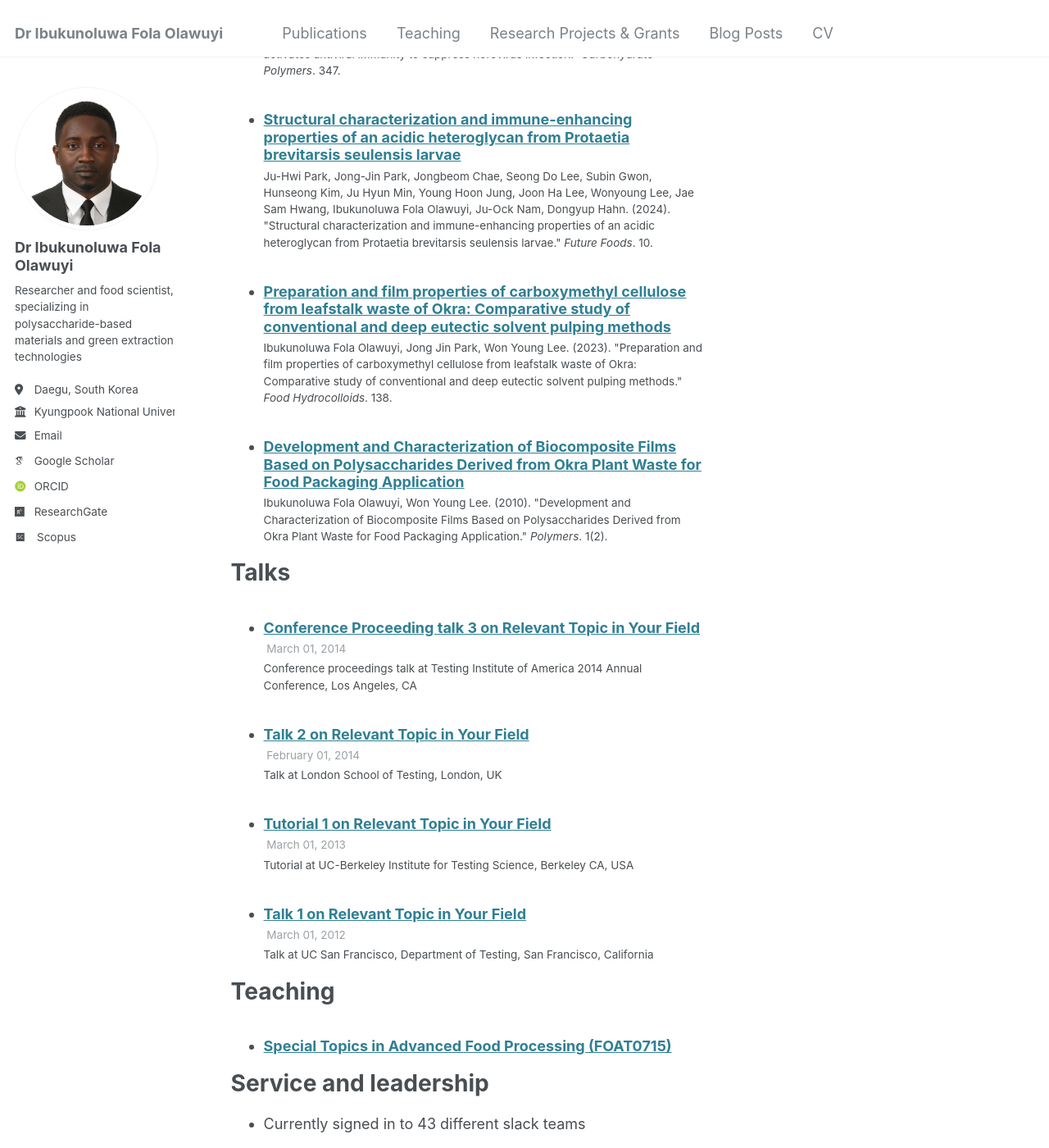
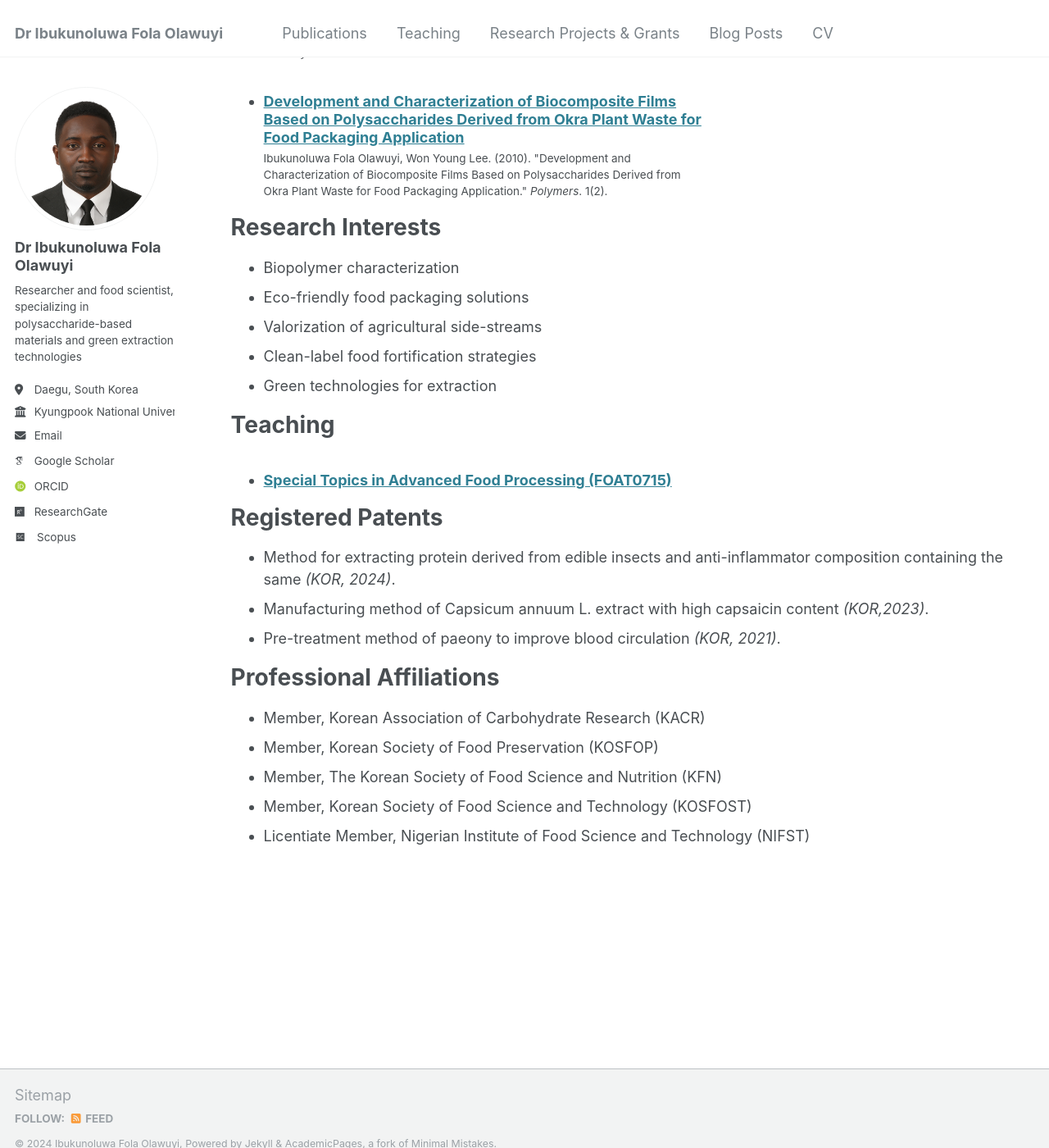
Before and after one commit to ibukunfola/ibukunfola.github.io, a Jekyll site: the page built from _pages/cv.md, in a window 1280 px wide and 1400 px high, scrolled down 1274 px. Shown: the whole window at 82% size. Built offline with Jekyll 4.4.1, drawn with Linux system fonts in a browser that asks for light colours; some web fonts are replaced; some of the changed text lies outside the part shown.

Commit message:
Update cv.md

```diff
--- a/_pages/cv.md
+++ b/_pages/cv.md
@@ -11,35 +11,23 @@ redirect_from:
 
 Education
 ======
-* Ph.D in Version Control Theory, GitHub University, 2018 (expected)
-* M.S. in Jekyll, GitHub University, 2014
-* B.S. in GitHub, GitHub University, 2012
+* Ph.D in Food Science and Biotechnology, Kyungpook National University, 2023
+* M.S. in Food Science and Biotechnology, Kyungpook National University, 2020
+* B.S. in Food Science, Universityof Ilorin, 2017
 
 Work experience
 ======
-* Spring 2024: Academic Pages Collaborator
-  * Github University
-  * Duties includes: Updates and improvements to template
-  * Supervisor: The Users
+* *March 2024 - Present:* **Research Professor**
+  * Research Institute for Tailored Food Technology, Kyungpook National University, Daegu, Korea
 
-* Fall 2015: Research Assistant
-  * Github University
-  * Duties included: Merging pull requests
-  * Supervisor: Professor Hub
+* *March 2023 - February 2024*: **Post-doctoral Fellow**
+  * Research Institute for Tailored Food Technology, Kyungpook National University, Daegu, Korea
 
-* Summer 2015: Research Assistant
-  * Github University
-  * Duties included: Tagging issues
-  * Supervisor: Professor Git
+* *March 2018 - February 2023*: **Post-doctoral Fellow**
+  * Food Quality Control Engineering Laboratory, Kyungpook National University, Daegu, South Korea
 
-Skills
-======
-* Skill 1
-* Skill 2
-  * Sub-skill 2.1
-  * Sub-skill 2.2
-  * Sub-skill 2.3
-* Skill 3
+* *December 2017 - February 2018*: **Quality Control Officer**
+  * Dufil Food Industries, Indomie noodle plant, Lagos, Nigeria
 
 Publications
 ======
@@ -47,11 +35,13 @@ Publications
     {% include archive-single-cv.html %}
   {% endfor %}</ul>
 
-Talks
+Research Interests
 ======
-  <ul>{% for post in site.talks reversed %}
-    {% include archive-single-talk-cv.html  %}
-  {% endfor %}</ul>
+* Biopolymer characterization
+* Eco-friendly food packaging solutions
+* Valorization of agricultural side-streams
+* Clean-label food fortification strategies
+* Green technologies for extraction
 
 Teaching
 ======
@@ -59,6 +49,16 @@ Teaching
     {% include archive-single-cv.html %}
   {% endfor %}</ul>
 
-Service and leadership
+Registered Patents
 ======
-* Currently signed in to 43 different slack teams
+* Method for extracting protein derived from edible insects and anti-inflammator composition containing the same *(KOR, 2024)*.
+* Manufacturing method of Capsicum annuum L. extract with high capsaicin content *(KOR,2023)*.
+* Pre-treatment method of paeony to improve blood circulation *(KOR, 2021)*.
+
+Professional Affiliations
+======
+* Member, Korean Association of Carbohydrate Research (KACR)
+* Member, Korean Society of Food Preservation (KOSFOP)
+* Member, The Korean Society of Food Science and Nutrition (KFN)
+* Member, Korean Society of Food Science and Technology (KOSFOST)
+* Licentiate Member, Nigerian Institute of Food Science and Technology (NIFST)
```
